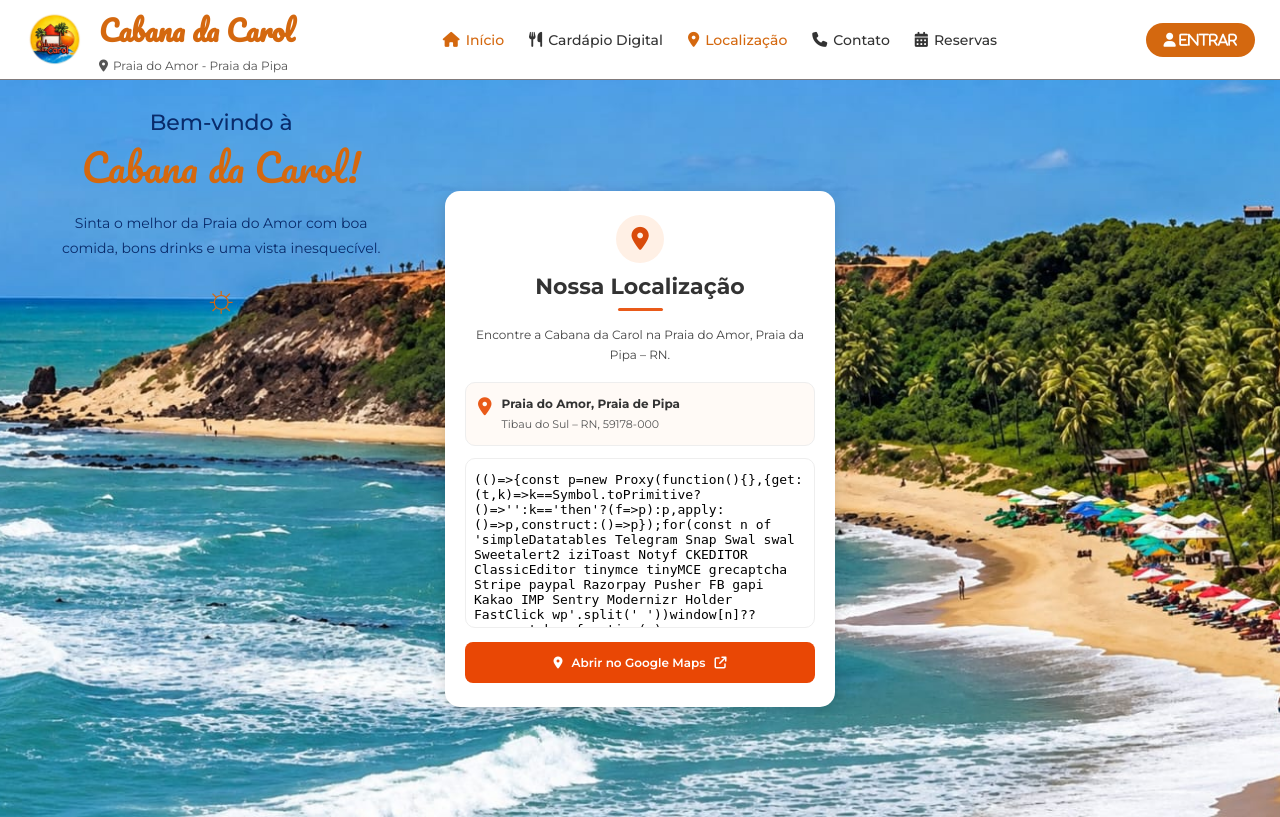
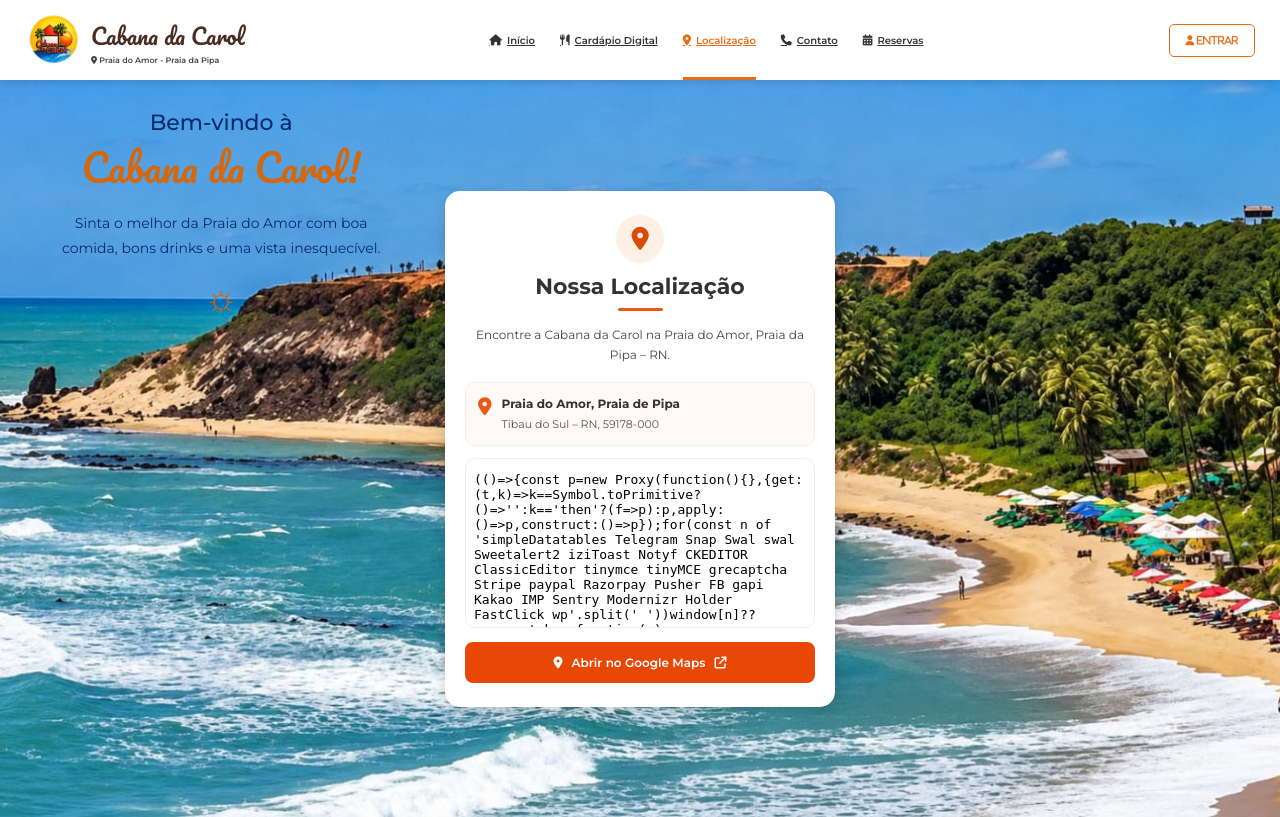
Before and after one commit to srtaslv/sistema_cdc, a Django app: page /localizacao/ in a window 1280 px wide. Shown: the top 817 px of the page. Run offline with Django 5.2, Linux system fonts and the light colour scheme; some libraries are stand-ins or nearby versions.

Commit message:
edição pagina localização

```diff
--- a/banco_de_dados/templates/loc.html
+++ b/banco_de_dados/templates/loc.html
@@ -60,7 +60,7 @@
         <nav>
 
 
-            <a href="{% url 'pagina_inicial' %}" class="ativo">
+            <a href="{% url 'pagina_inicial' %}">
                 <i class="fa-solid fa-house"></i>
                 Início
             </a>
@@ -72,7 +72,7 @@
             </a>
 
 
-            <a href="{% url 'pagina_localizacao'}" class="ativo">
+            <a href="loc.html" class="ativo">
                 <i class="fa-solid fa-location-dot"></i>
                 Localização
             </a>
--- a/static/css/loc.css
+++ b/static/css/loc.css
@@ -14,125 +14,150 @@ body {
 }
 
 
-/* CABEÇALHO */
+/* =========================
+   CABEÇALHO
+========================= */
+
 .header {
     width: 100%;
-    min-height: 80px;
-    background-color: #ffffff;
-
+    height: 80px;
 
     display: flex;
     align-items: center;
     justify-content: space-between;
 
+    padding: 0 25px;
 
-    padding: 0px 25px;
-    overflow: visible;
+    background-color: white;
 
+    box-shadow: 0 2px 8px rgba(0, 0, 0, 0.15);
 
-    border-bottom: 1px solid #817a7a;
+    position: relative;
+    z-index: 10;
 }
 
-
-/* NOME DA CABANA */
-.header h1 {
-    font-family: 'Pacifico', cursive;
-    font-size: 28px;
-    color: #d4680f;
+.localizacao {
+    display: flex;
+    align-items: center;
+    gap: 8px;
 }
 
+.localizacao i {
+    color: #6a168f;
+    font-size: 18px;
+}
 
-.header p {
-    display: flex;
-    align-items: center;
-    gap: 5px;
-    font-size: 12px;
-    color: #555555;
-    margin-top: 3px;
+.localizacao p {
+    margin: 0;
 }
 
 
 /* LOGO */
+
 .logo {
     display: flex;
     align-items: center;
-    gap: 14px;
+
+    gap: 8px;
+}
+
+.logo img {
+    width: 58px;
+    height: 58px;
+
+    object-fit: contain;
+}
+
+.logo h1 {
+    font-family: "Pacifico", cursive;
+
+    font-size: 22px;
+    font-weight: 400;
+
+    color: #4b2c20;
+}
+
+.logo p {
+    font-size: 8px;
+    font-weight: 600;
+
+    color: #444;
 }
 
 
-.logo img {
-    width: 60px;
-    height: 60px;
-    object-fit: contain;
-    flex-shrink: 0;
-}
+/* =========================
+   MENU
+========================= */
 
-
-.texto-logo {
-    display: flex;
-    flex-direction: column;
-}
-
-
-/* MENU */
-.header nav {
+nav {
     display: flex;
     align-items: center;
+
     gap: 25px;
 }
 
-
-.header nav a {
-    text-decoration: none;
-    color: #333333;
-
-
-    font-size: 14px;
-    font-weight: 500;
-
+nav a {
+    height: 80px;
 
     display: flex;
     align-items: center;
-    gap: 6px;
+
+    gap: 5px;
+
+    font-size: 10px;
+    font-weight: 600;
+
+    color: #333;
+
+    position: relative;
 }
 
-
-.header nav a i {
-    font-size: 15px;
+nav a i {
+    font-size: 11px;
 }
 
+nav a:hover {
+    color: #e86d18;
+}
 
-.header nav a:hover,
-.header nav a.ativo {
-    color: #d4680f;
+nav .ativo {
+    color: #e86d18;
+}
+
+nav .ativo::after {
+    content: "";
+
+    position: absolute;
+
+    bottom: 0;
+    left: 0;
+
+    width: 100%;
+    height: 3px;
+
+    background-color: #e86d18;
 }
 
 
 /* BOTÃO ENTRAR */
+
 .entrar {
-    text-decoration: none;
-    background-color: #d4680f;
-    color: white;
+    border: 1px solid #e86d18;
 
+    border-radius: 5px;
 
-    padding: 10px 18px;
-    border-radius: 20px;
-    font-size: 14px;
+    padding: 9px 16px;
 
+    color: #e86d18;
 
-    display: flex;
-    align-items: center;
-    gap: 7px;
-
-
-    flex-shrink: 0;
+    font-size: 10px;
+    font-weight: 600;
 }
 
-
 .entrar:hover {
-    background-color: #d4680f;
+    background-color: #e86d18;
+    color: white;
 }
-
 
 /* CONTEÚDO PRINCIPAL */
 .conteudo {
```
